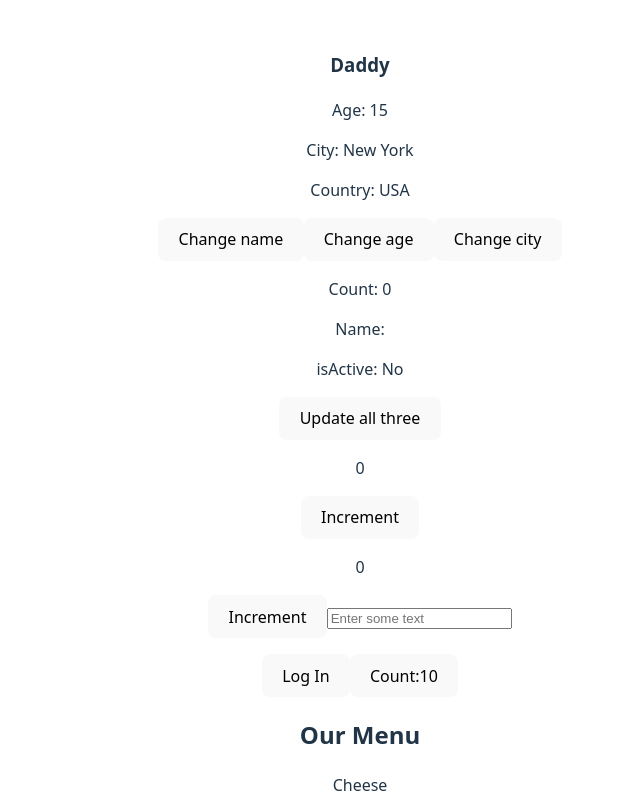
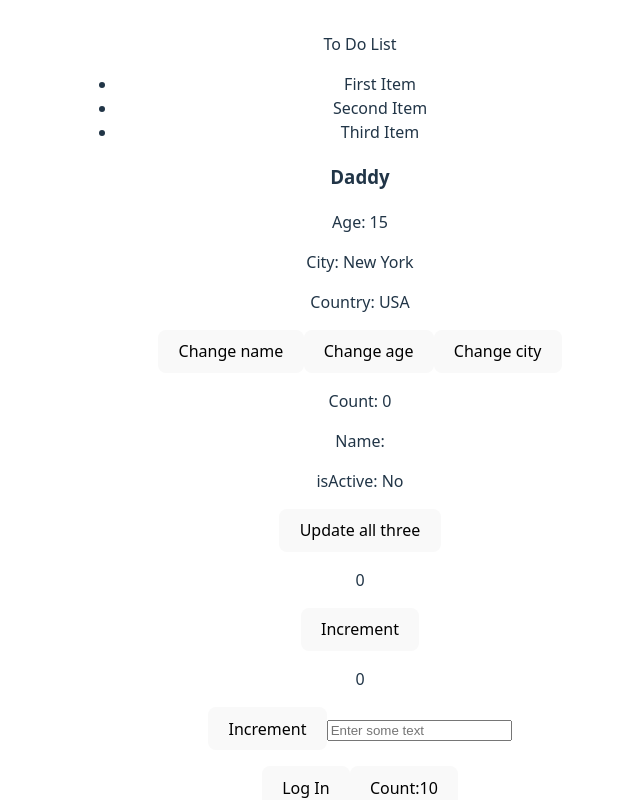
Before and after one commit to Saanimustapha/Learning-React, a React (Vite) app: page / in a window 1280 px wide. Shown: the top 800 px of the page, without its empty margins (280-920 px from the left). Built offline with nearby package versions, Linux system fonts and the light colour scheme.

Commit message:
Managing state of arrays

```diff
--- a/src/App.jsx
+++ b/src/App.jsx
@@ -18,6 +18,7 @@ import { SimpleCounter } from './SimpleCounter'
 import { SimpleCounterTwo } from './SimpleCounterTwo'
 import { BatchUpdate } from './BatchUpdate'
 import { UserProfile } from './UserProfile'
+import { ToDoList } from './ToDoList'
 import './App.css'
 
 
@@ -25,6 +26,7 @@ function App() {
 
   return (
     <>
+    <ToDoList/>
     <UserProfile/>
     <BatchUpdate/>
     <SimpleCounterTwo/>
--- /dev/null
+++ b/src/ToDoList.jsx
@@ -0,0 +1,34 @@
+import { useState } from "react"
+
+export const ToDoList = () => {
+
+    const [items, setItems] = useState(
+        [{id:1,text:"First Item"},
+        {id:2,text:"Second Item"},
+        {id:3,text:"Third Item"}
+        ]
+    )
+
+
+
+    return (
+        <>
+        <div>To Do List</div>
+
+        <div>
+            <ul>
+                {
+                    items.map((item) => {
+                        return (
+                        <li key={item.id}>
+                            {item.text}
+                        </li>
+                        )
+                    })
+                }
+            </ul>
+        </div>
+        </>
+
+    )
+}
```
